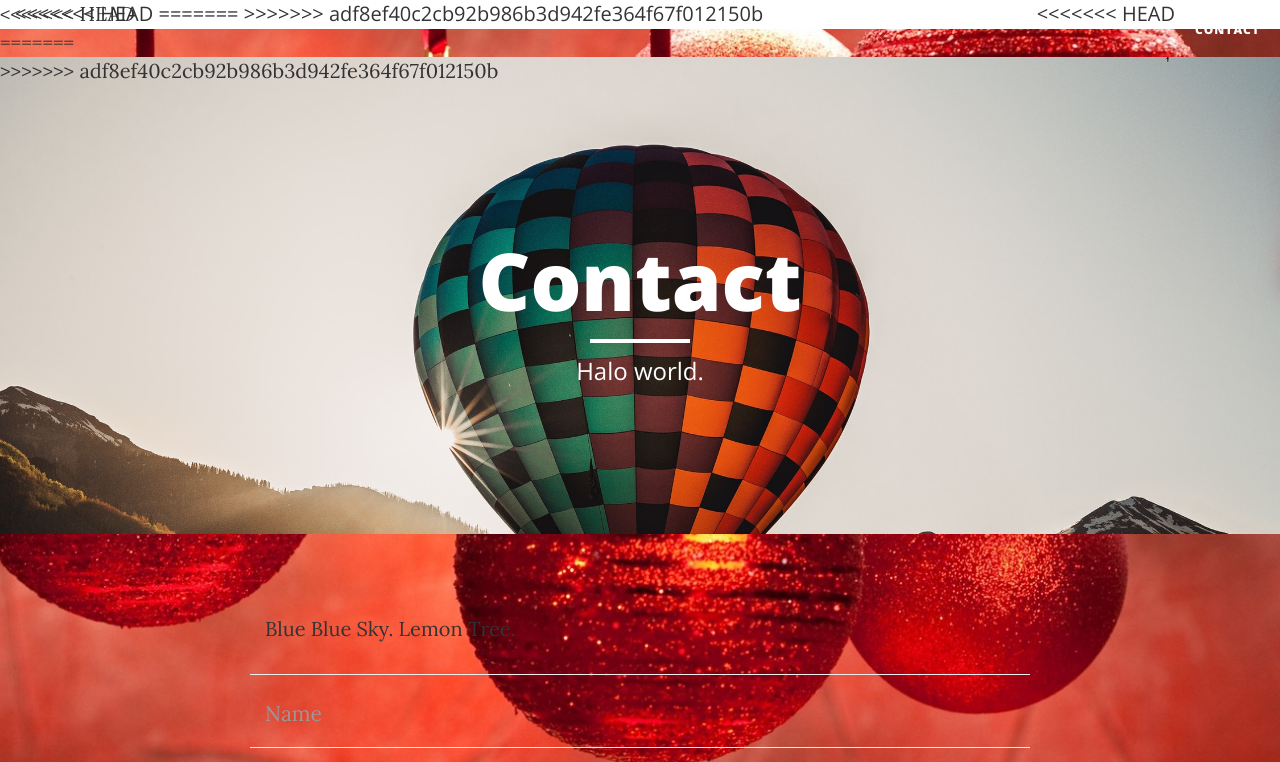
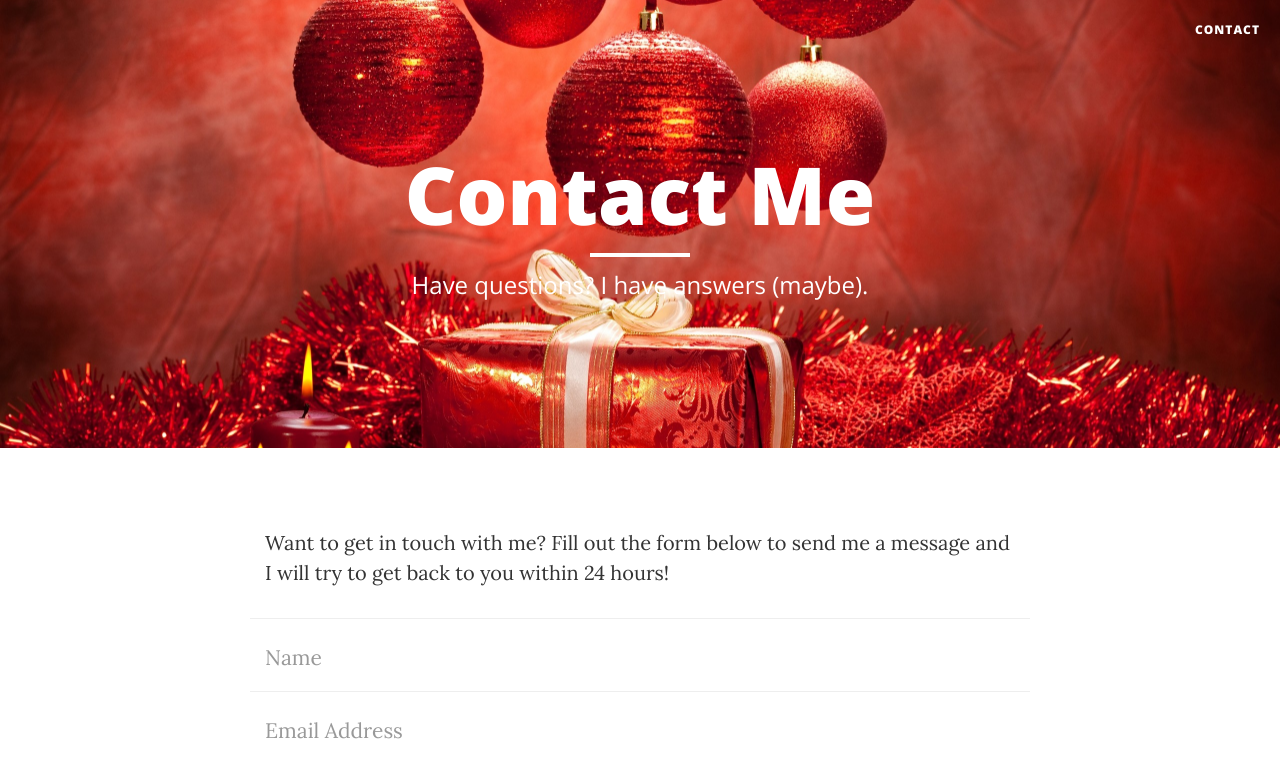
Before and after one commit to Shirleylishan/GirlsGodingDayDemo, a website: page contact.html in a window 1280 px wide. Shown: the top 762 px of the page. Drawn offline with nearby package versions, Linux system fonts and the light colour scheme.

Commit message:
update
update contract

```diff
--- a/contact.html
+++ b/contact.html
@@ -9,7 +9,7 @@
     <meta name="description" content="">
     <meta name="author" content="">
 
-    <title>Contact</title>
+    <title>Clean Blog - Contact</title>
 
     <!-- Bootstrap Core CSS -->
     <link href="vendor/bootstrap/css/bootstrap.min.css" rel="stylesheet">
@@ -42,29 +42,21 @@
                     <span class="sr-only">Toggle navigation</span>
                     Menu <i class="fa fa-bars"></i>
                 </button>
-<<<<<<< HEAD
 
-=======
-
->>>>>>> adf8ef40c2cb92b986b3d942fe364f67f012150b
             </div>
 
             <!-- Collect the nav links, forms, and other content for toggling -->
             <div class="collapse navbar-collapse" id="bs-example-navbar-collapse-1">
                 <ul class="nav navbar-nav navbar-right">
                     <li>
-<<<<<<< HEAD
                         <!--
                         <a href="index.html">Home</a>
-=======
-                        <a href="index.html">Black</a>
->>>>>>> adf8ef40c2cb92b986b3d942fe364f67f012150b
                     </li>
                     <li>
-                        <a href="about.html">White</a>
+                        <a href="about.html">About</a>
                     </li>
                     <li>
-                        <a href="post.html">Pixes</a>
+                        <a href="post.html">Sample Post</a>
                     </li>
                     <hr-->
                     <!--papre-->
@@ -80,18 +72,14 @@
 
     <!-- Page Header -->
     <!-- Set your background image for this header on the line below. -->
-<<<<<<< HEAD
     <header class="intro-header" style="background-image: url('img/5475866a61727.jpg')">
-=======
-    <header class="intro-header" style="background-image: url('img/00.jpg')">
->>>>>>> adf8ef40c2cb92b986b3d942fe364f67f012150b
         <div class="container">
             <div class="row">
                 <div class="col-lg-8 col-lg-offset-2 col-md-10 col-md-offset-1">
                     <div class="page-heading">
-                        <h1>Contact</h1>
+                        <h1>Contact Me</h1>
                         <hr class="small">
-                        <span class="subheading">Halo world.</span>
+                        <span class="subheading">Have questions? I have answers (maybe).</span>
                     </div>
                 </div>
             </div>
@@ -102,7 +90,7 @@
     <div class="container">
         <div class="row">
             <div class="col-lg-8 col-lg-offset-2 col-md-10 col-md-offset-1">
-                <p>Blue Blue Sky. Lemon Tree.</p>
+                <p>Want to get in touch with me? Fill out the form below to send me a message and I will try to get back to you within 24 hours!</p>
                 <!-- Contact Form - Enter your email address on line 19 of the mail/contact_me.php file to make this form work. -->
                 <!-- WARNING: Some web hosts do not allow emails to be sent through forms to common mail hosts like Gmail or Yahoo. It's recommended that you use a private domain email address! -->
                 <!-- NOTE: To use the contact form, your site must be on a live web host with PHP! The form will not work locally! -->
```
